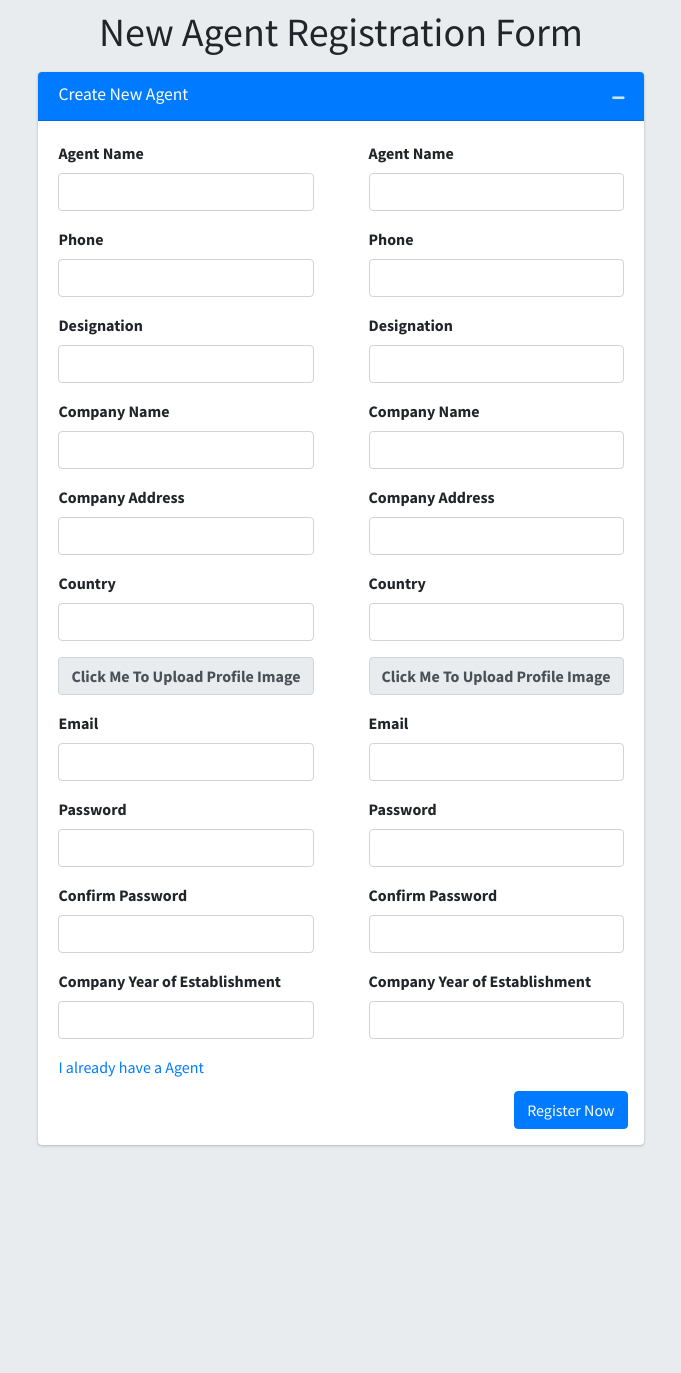
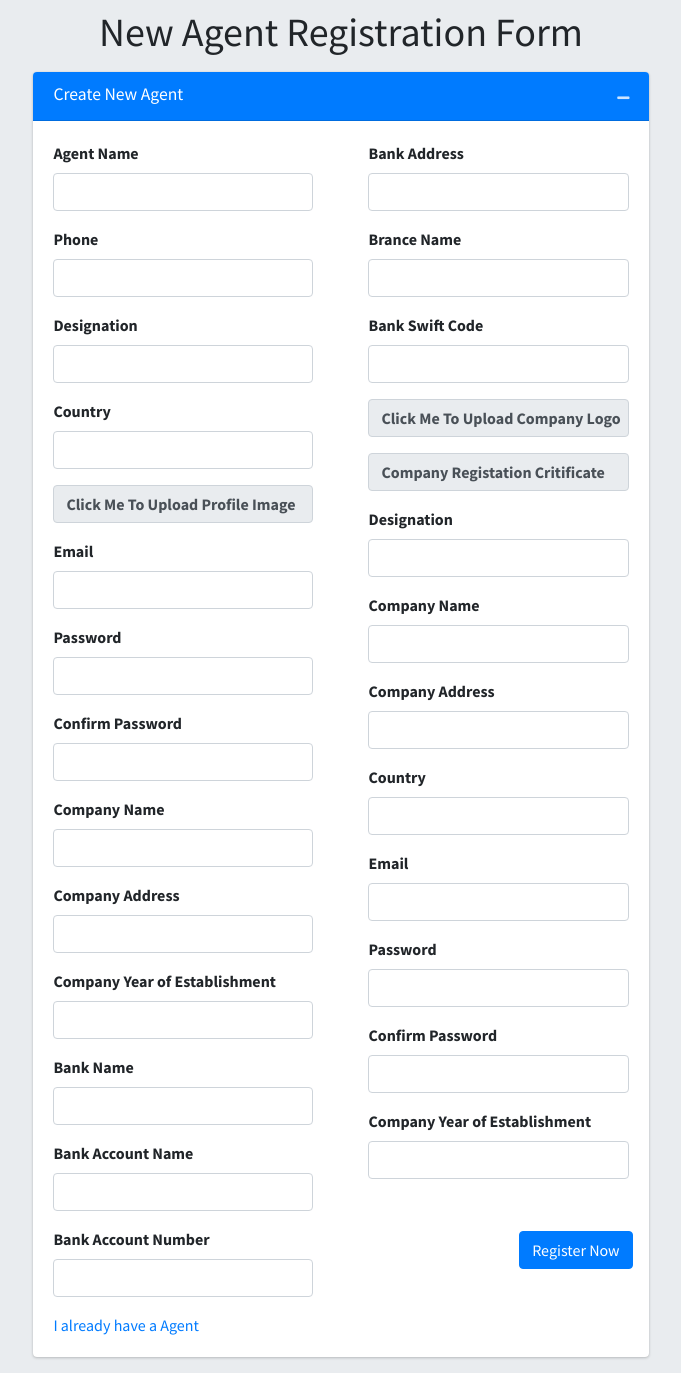
Before and after one commit to bilash0283/Protal_GSC, a PHP site: page /agent_register.php in a window 1280 px wide. Shown: the whole page, without its empty margins (299-980 px from the left). Before the commit the page ends 1147 px from the top, so only its background shows below. Run offline with PHP 8.4, Linux system fonts and the light colour scheme; data that the repository does not hold is empty; some libraries are stand-ins or nearby versions.

Commit message:
add input file

```diff
--- a/agent_register.php
+++ b/agent_register.php
@@ -70,15 +70,6 @@ $successfull = null;
                                             <label for="inputProjectLeader">Designation</label>
                                             <input type="text" name="designation" id="inputProjectLeader" class="form-control">
                                         </div>
-
-                                        <div class="form-group">
-                                            <label for="inputClientCompany"> Company Name</label>
-                                            <input type="text" name="company" id="inputClientCompany" class="form-control">
-                                        </div>
-                                        <div class="form-group">
-                                            <label for="inputProjectLeader">Company Address</label>
-                                            <input type="text" name="address" id="inputProjectLeader" class="form-control">
-                                        </div>
                                         <div class="form-group">
                                             <label for="inputProjectLeader">Country</label>
                                             <input type="text" name="country" id="inputProjectLeader" class="form-control">
@@ -105,10 +96,29 @@ $successfull = null;
                                             <label for="inputName">Confirm Password</label>
                                             <input type="password" name="confirm_password" id="inputName" class="form-control">
                                         </div>
-
+                                        <div class="form-group">
+                                            <label for="inputClientCompany"> Company Name</label>
+                                            <input type="text" name="company" id="inputClientCompany" class="form-control">
+                                        </div>
+                                        <div class="form-group">
+                                            <label for="inputProjectLeader">Company Address</label>
+                                            <input type="text" name="address" id="inputProjectLeader" class="form-control">
+                                        </div>
                                         <div class="form-group">
                                             <label for="inputClientCompany">Company Year of Establishment</label>
                                             <input type="text" name="year" id="inputClientCompany" class="form-control">
+                                        </div>
+                                        <div class="form-group">
+                                            <label for="inputName">Bank Name</label>
+                                            <input type="text" name="phone" id="inputName" class="form-control">
+                                        </div>
+                                        <div class="form-group">
+                                            <label for="inputName">Bank Account Name</label>
+                                            <input type="text" name="phone" id="inputName" class="form-control">
+                                        </div>
+                                        <div class="form-group">
+                                            <label for="inputName">Bank Account Number</label>
+                                            <input type="number" name="phone" id="inputName" class="form-control">
                                         </div>
                                         <a href="index.php" class="text-center ">I already have a Agent</a>
                                     </div>
@@ -116,20 +126,29 @@ $successfull = null;
                                 <div class="col-md-6">
                                     <div class="card-body">
                                         <div class="form-group">
-                                            <label for="inputName">Agent Name</label>
-                                            <input type="text" name="name" id="inputName" class="form-control">
-                                        </div>
-
-                                        <div class="form-group">
-                                            <label for="inputName"> Phone</label>
+                                            <label for="inputName">Bank Address</label>
                                             <input type="text" name="phone" id="inputName" class="form-control">
                                         </div>
-
+                                        <div class="form-group">
+                                            <label for="inputName">Brance Name</label>
+                                            <input type="text" name="phone" id="inputName" class="form-control">
+                                        </div>
+                                        <div class="form-group">
+                                            <label for="inputName">Bank Swift Code</label>
+                                            <input type="text" name="phone" id="inputName" class="form-control">
+                                        </div>
+                                        <div class="form-group">
+                                            <label class="input-group-text w-100" for="inputGroupFile01">Click Me To Upload Company Logo</label>
+                                            <input type="file" class="form-control d-none" name="image" id="inputGroupFile01">
+                                        </div>
+                                        <div class="form-group">
+                                            <label class="input-group-text w-100" for="inputGroupFile01">Company Registation Critificate</label>
+                                            <input type="file" class="form-control d-none" name="image" id="inputGroupFile01">
+                                        </div>
                                         <div class="form-group">
                                             <label for="inputProjectLeader">Designation</label>
                                             <input type="text" name="designation" id="inputProjectLeader" class="form-control">
                                         </div>
-
                                         <div class="form-group">
                                             <label for="inputClientCompany"> Company Name</label>
                                             <input type="text" name="company" id="inputClientCompany" class="form-control">
@@ -142,13 +161,6 @@ $successfull = null;
                                             <label for="inputProjectLeader">Country</label>
                                             <input type="text" name="country" id="inputProjectLeader" class="form-control">
                                         </div>
-
-                                        <div class="form-group">
-                                            <label class="input-group-text w-100" for="inputGroupFile01">Click Me To Upload Profile Image</label>
-                                            <input type="file" class="form-control d-none" name="image" id="inputGroupFile01">
-                                        </div>
-
-
 
                                         <div class="form-group">
                                             <label for="inputName">Email</label>
```
